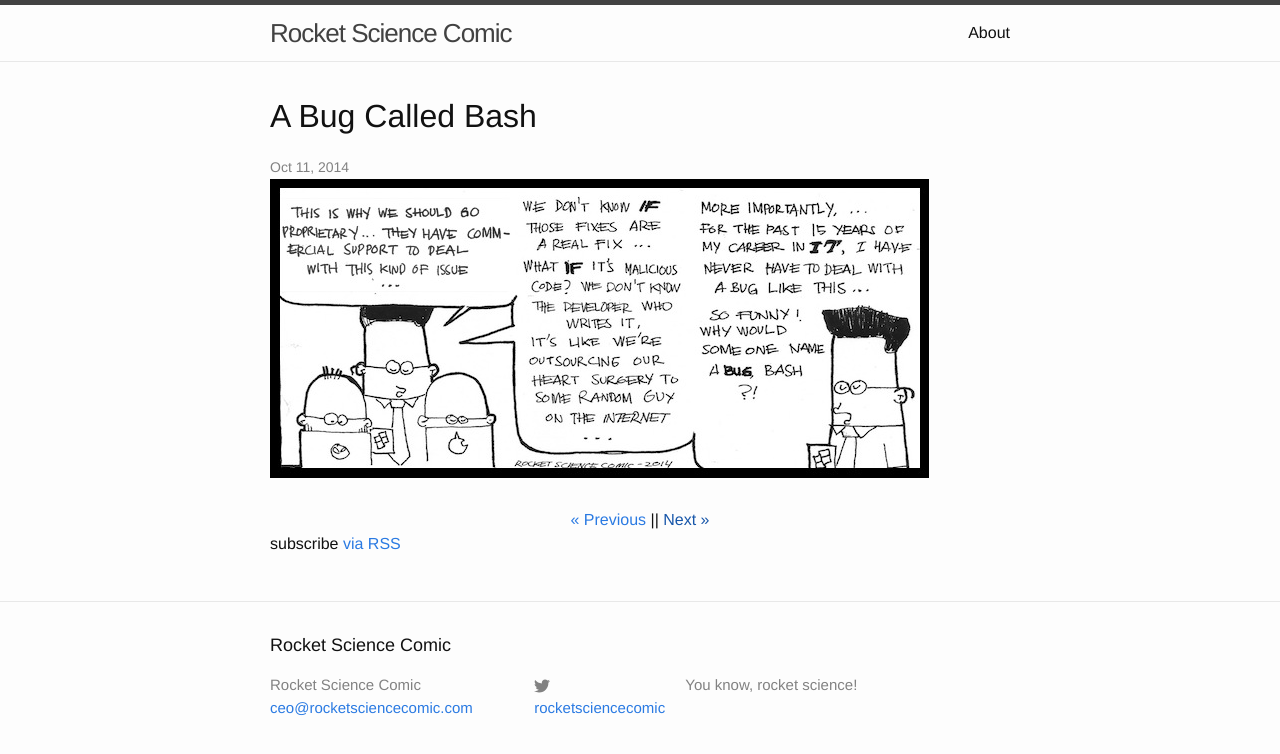
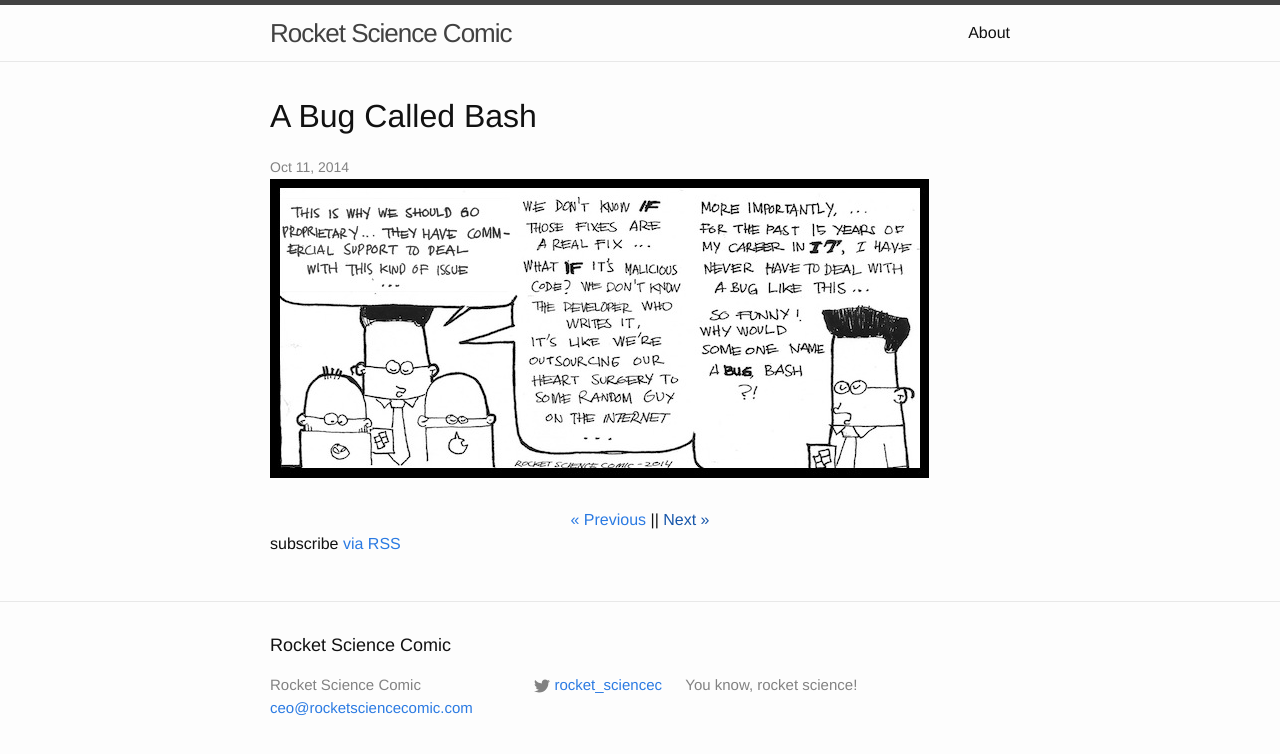
Before and after one commit to ruckuus/rocketsciencecomic, a Jekyll site: the page built from index.html, in a window 1280 px wide. Shown: the top 754 px of the page. Built offline with Jekyll 4.4.1, drawn with Linux system fonts in a browser that asks for light colours.

Commit message:
Update twitter username.

```diff
--- a/_config.yml
+++ b/_config.yml
@@ -6,7 +6,7 @@ description: > # this means to ignore newlines until "baseurl:"
 baseurl: "" # the subpath of your site, e.g. /blog/
 url: "http://www.rocketsciencecomic.com" # the base hostname & protocol for your site
 #url: "http://localhost:4000" # the base hostname & protocol for your site
-twitter_username: rocketsciencecomic
+twitter_username: rocket_sciencec
 github_username:  rocketsciencecomic
 
 # Build settings
```
